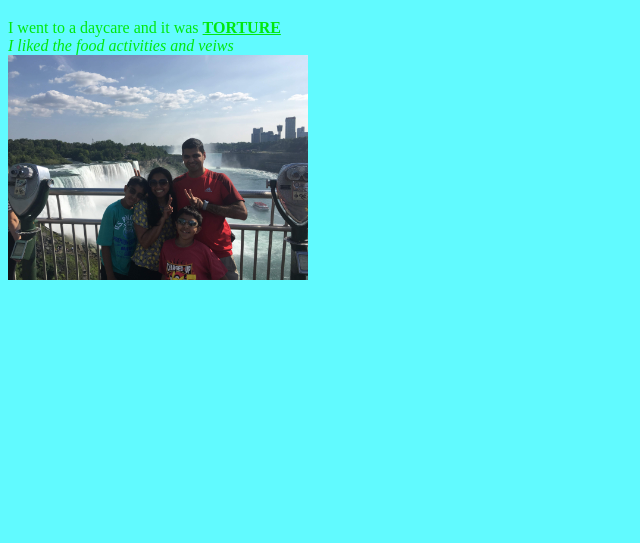
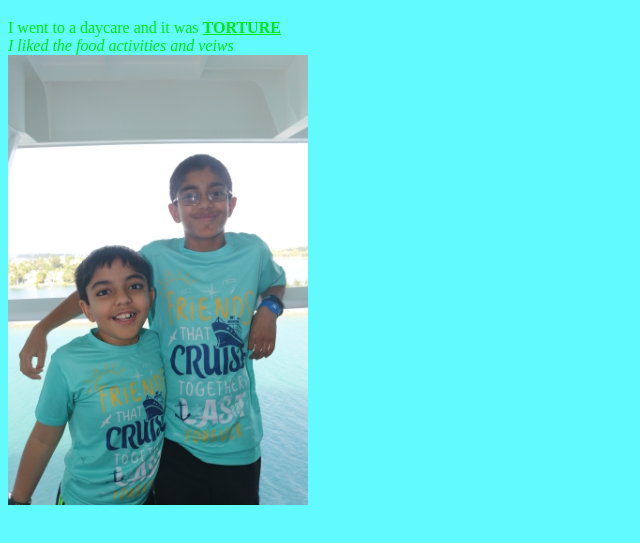
Before and after one commit to hackerkid13/anshtravelwebsite.github.io, a plain HTML site: page about my trip cruise.html in a window 1280 px wide. Shown: the part 61-604 px from the top of the page, without its empty margins (0-640 px from the left). Drawn offline with Linux system fonts and the light colour scheme.

Commit message:
Update about my trip cruise.html

```diff
--- a/about my trip cruise.html
+++ b/about my trip cruise.html
@@ -14,7 +14,7 @@ torture {text-decoration:blue wavy overline underline;}
 <p>
 <em="torture">I went to a daycare and it was <u><strong>TORTURE</strong></u><br><em>
 I liked the food activities and veiws<br>
-<img src="niagra falls.jpg" alt="me at Niagra Falls" width="300"/>
+<img src="cruise.JPG" alt="me at Niagra Falls" width="300"/>
 
 </body
 </html>
```
